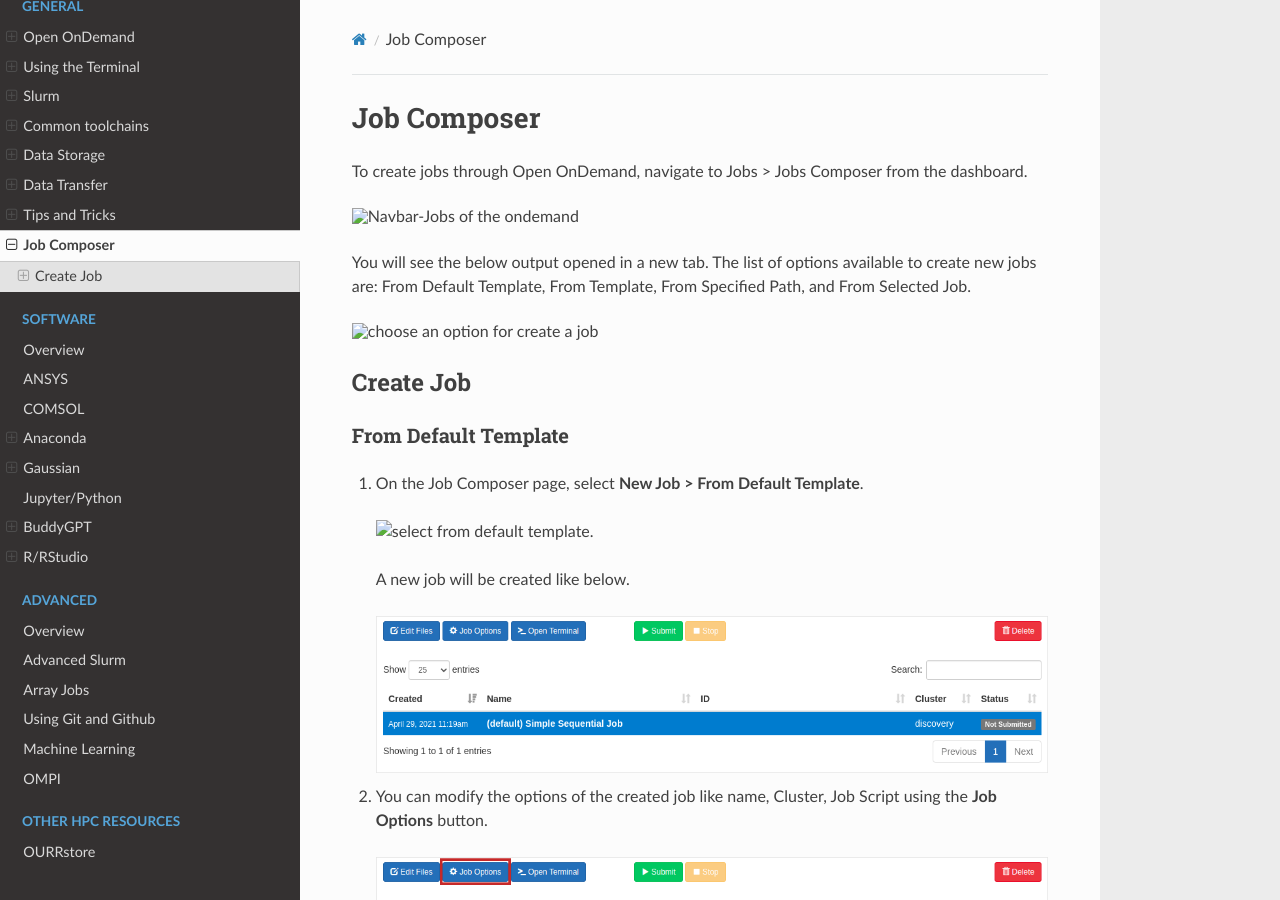
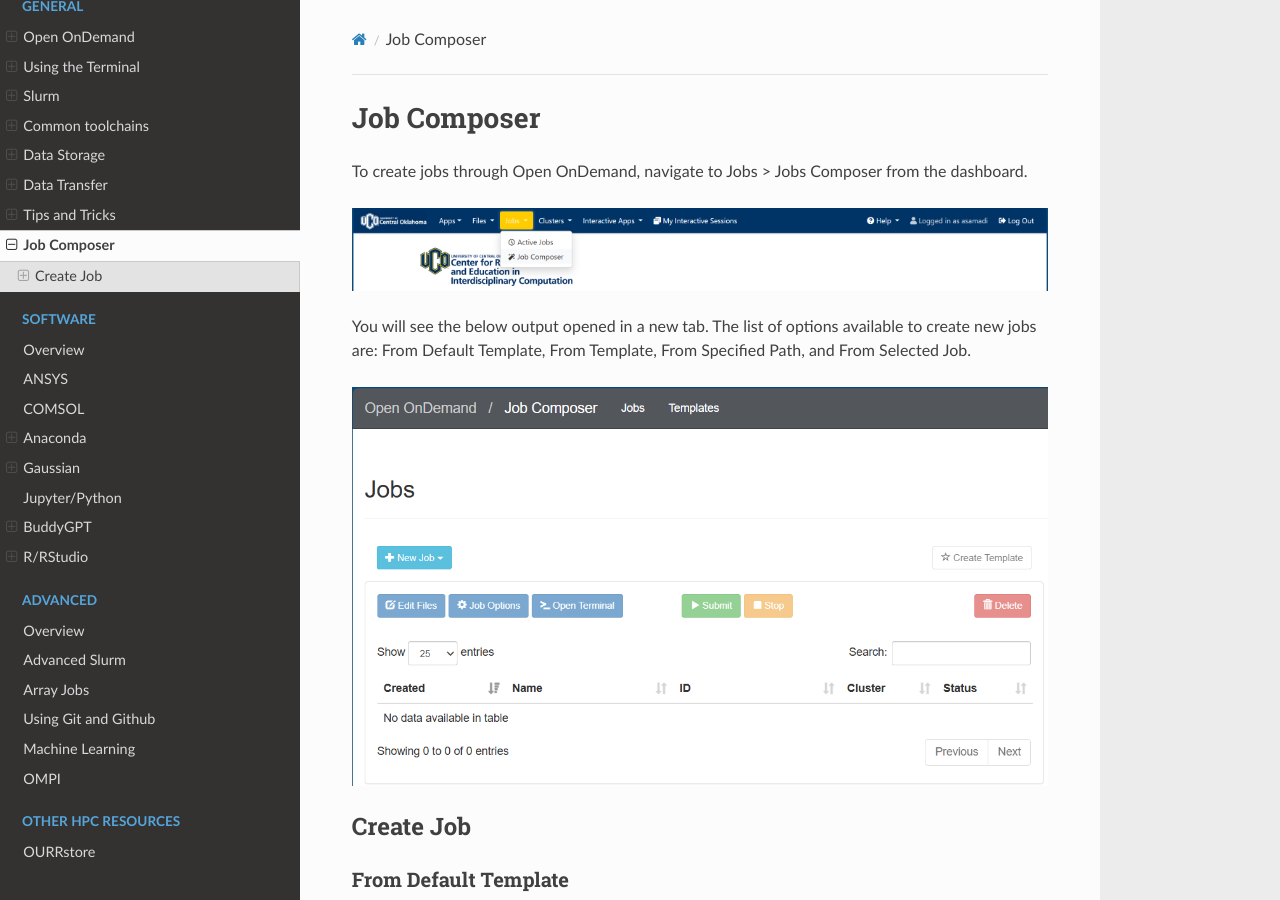
Before and after one commit to UCO-HPC/buddy-documentation, a Sphinx documentation site: the page built from source/general/Job-Composer.rst, in a window 1280 px wide and 900 px high. Built offline with Sphinx 7.4.7 and the Read the Docs theme 3.1.0, drawn with Linux system fonts in a browser that asks for light colours.

Commit message:
change the relative path

```diff
--- a/source/general/Job-Composer.rst
+++ b/source/general/Job-Composer.rst
@@ -3,12 +3,12 @@
 
 To create jobs through Open OnDemand, navigate to Jobs > Jobs Composer from the dashboard.
 
-.. image:: source/_static/img/ondemand_nav_Job.png
+.. image:: /_static/img/ondemand_nav_Job.png
    :alt: Navbar-Jobs of the ondemand
 
 You will see the below output opened in a new tab. The list of options available to create new jobs are: From Default Template, From Template, From Specified Path, and From Selected Job.
 
-.. image:: source/_static/img/ondemand_jobcomp_def.png
+.. image:: /_static/img/ondemand_jobcomp_def.png
    :alt: choose an option for create a job
 
 Create Job
@@ -19,7 +19,7 @@
 
 1. On the Job Composer page, select **New Job > From Default Template**.
 
-   .. image:: source/_static/img/ondemand-jobs-output.png
+   .. image:: /_static/img/ondemand-jobs-output.png
       :alt: select from default template.
 
    A new job will be created like below.
```
